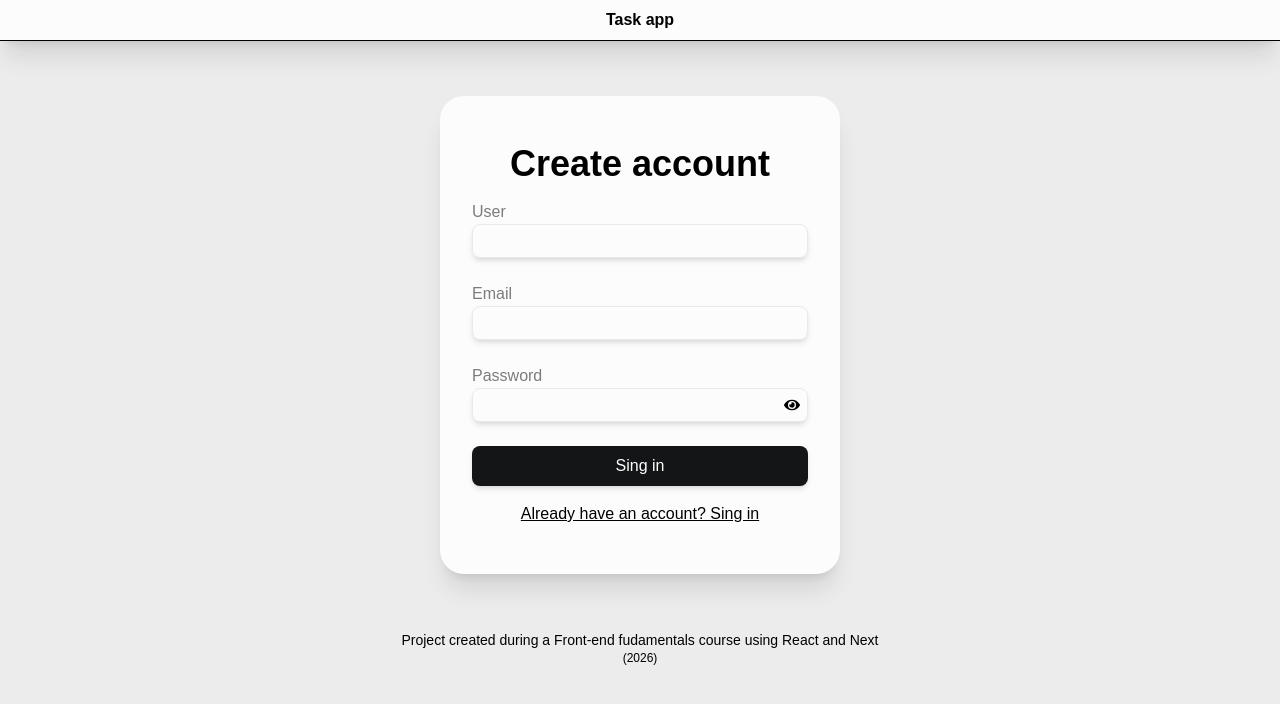
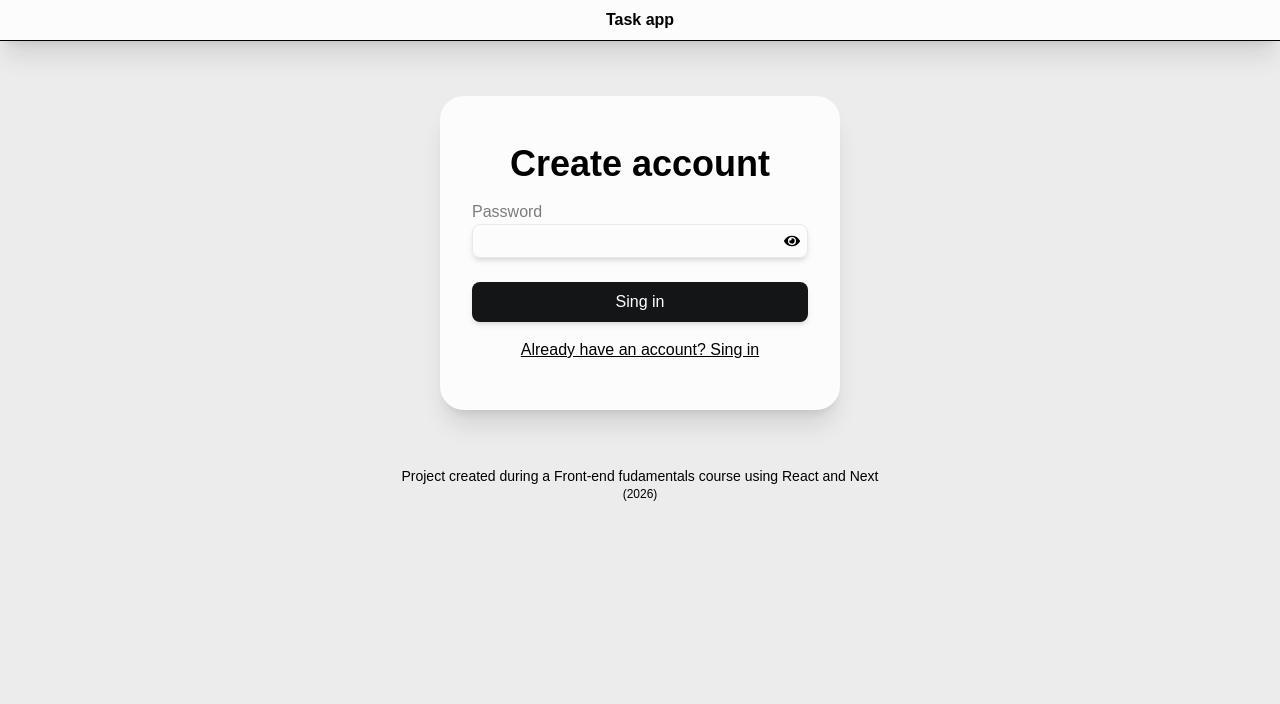
Before and after one commit to eduanlima/simple-task, a Next.js app: page /register in a window 1280 px wide. Shown: the top 704 px of the page. Built offline with nearby package versions, Linux system fonts and the light colour scheme.

Commit message:
feat: [wip] componentization elements

```diff
--- /dev/null
+++ b/app/components/FormInputText.tsx
@@ -0,0 +1,28 @@
+import { Dispatch, FC, InputHTMLAttributes, SetStateAction } from "react";
+
+interface FormInputTextProps extends InputHTMLAttributes<HTMLInputElement> {
+  label: string;
+  setValue: Dispatch<SetStateAction<string>>;
+}
+
+export const FormInputText: FC<FormInputTextProps> = ({
+  id,
+  label,
+  value,
+  setValue,
+  ...inputProps
+}) => {
+  <fieldset className="grid">
+    <label className="text-[#7b7c7b]" htmlFor="username">
+      {label}
+    </label>
+    <input
+      className="px-2 py-1 text-[#7b7c7b] border border-[#e8e9e9] hover:border-[#b1b2b2] focus:border-[#b1b2b2] outline-none shadow-md rounded-lg"
+      id={id}
+      name={id}
+      value={value}
+      onChange={(e) => setValue(e.target.value)}
+      {...inputProps}
+    />
+  </fieldset>;
+};
--- a/app/components/FormRegister.tsx
+++ b/app/components/FormRegister.tsx
@@ -2,9 +2,10 @@
 import { useActionState, useState } from "react";
 import { FaEye } from "react-icons/fa";
 import { FaEyeSlash } from "react-icons/fa";
+import { FormInputText } from "./FormInputText";
 
 export default function FormRegister({ action }) {
-  const [userName, setUserName] = useState("");
+  const [username, setUsername] = useState("");
   const [email, setEmail] = useState("");
   const [password, setPassword] = useState("");
   const [showPassword, setShowPassword] = useState(false);
@@ -18,28 +19,18 @@ export default function FormRegister({ action }) {
         </p>
       )}
       <form className="grid gap-y-6" action={formAction}>
-        <fieldset className="grid">
-          <label className="text-[#7b7c7b]" htmlFor="username">
-            User
-          </label>
-          <input
-            className="px-2 py-1 text-[#7b7c7b] border border-[#e8e9e9] hover:border-[#b1b2b2] focus:border-[#b1b2b2] outline-none shadow-md rounded-lg"
-            name="username"
-            value={userName}
-            onChange={(e) => setUserName(e.target.value)}
-          />
-        </fieldset>
-        <fieldset className="grid">
-          <label className="text-[#7b7c7b]" htmlFor="email">
-            Email
-          </label>
-          <input
-            className="px-2 py-1 text-[#7b7c7b] border border-[#e8e9e9] hover:border-[#b1b2b2] focus:border-[#b1b2b2] outline-none shadow-md rounded-lg"
-            name="email"
-            value={email}
-            onChange={(e) => setEmail(e.target.value)}
-          />
-        </fieldset>
+        <FormInputText
+          id="username"
+          label="User"
+          value={username}
+          setValue={setUsername}
+        />
+        <FormInputText
+          id="email"
+          label="Email"
+          value={email}
+          setValue={setEmail}
+        />
         <fieldset className="grid">
           <label className="text-[#7b7c7b]" htmlFor="password">
             Password
```
